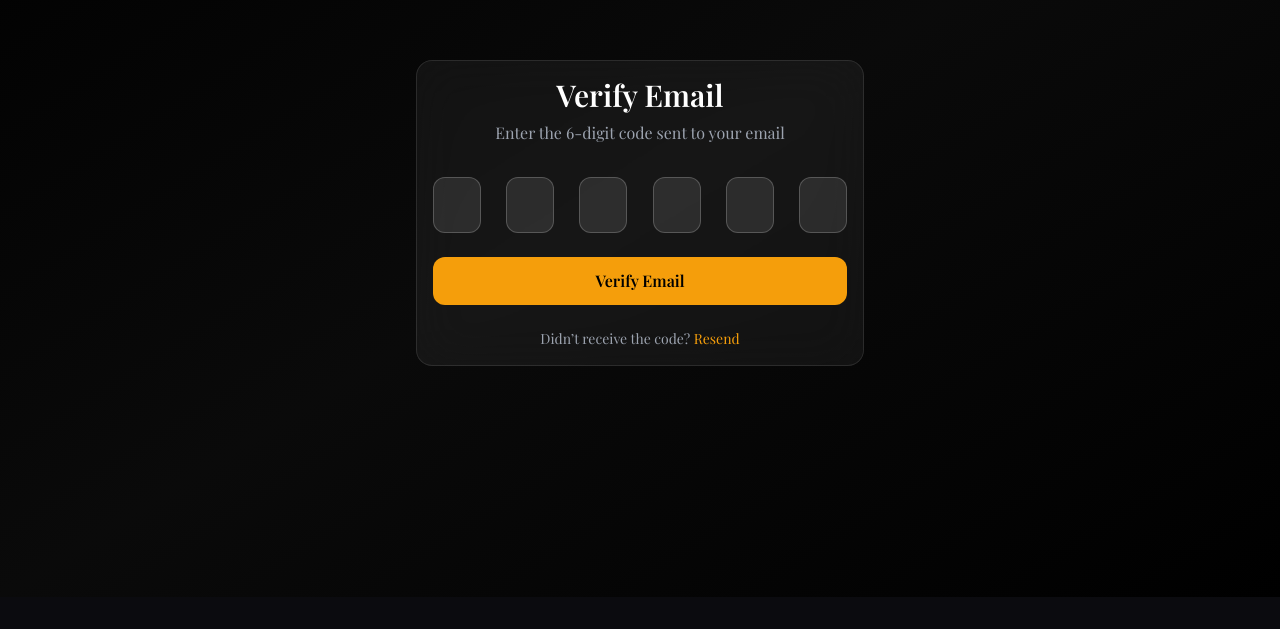
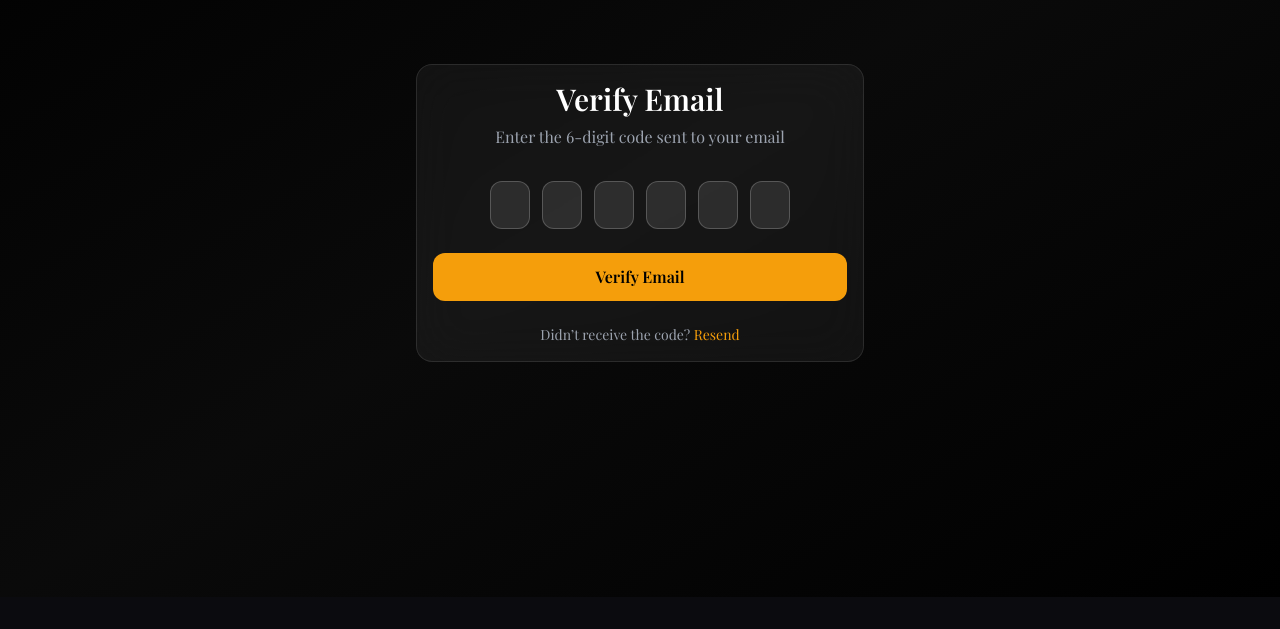
Before and after one commit to AJRGeek280/Portfolio_Platform, a React (Vite) app in the folder client/: page /verify-email in a window 1280 px wide. Shown: the part 203-832 px from the top of the page. Built offline with nearby package versions, Linux system fonts and the light colour scheme.

Commit message:
Verify Email Page Fixes input

```diff
--- a/client/src/pages/VerifyEmail.jsx
+++ b/client/src/pages/VerifyEmail.jsx
@@ -64,7 +64,7 @@ subtitle="Enter the 6-digit code sent to your email"
 
 {/* CODE INPUT */}
 
-<div className="flex justify-between gap-2">
+<div className="flex justify-center gap-3">
 
 {code.map((digit,index)=>(
 
@@ -76,7 +76,7 @@ maxLength="1"
 value={digit}
 onChange={(e)=>handleChange(e.target.value,index)}
 onKeyDown={(e)=>handleKeyDown(e,index)}
-className="w-12 h-14 text-center text-xl bg-white/10 border border-white/20 rounded-xl text-white focus:outline-none focus:border-accent"
+className="w-10 h-12 text-center text-xl bg-white/10 border border-white/20 rounded-xl text-white focus:outline-none focus:border-accent"
 />
 
 ))}
```
